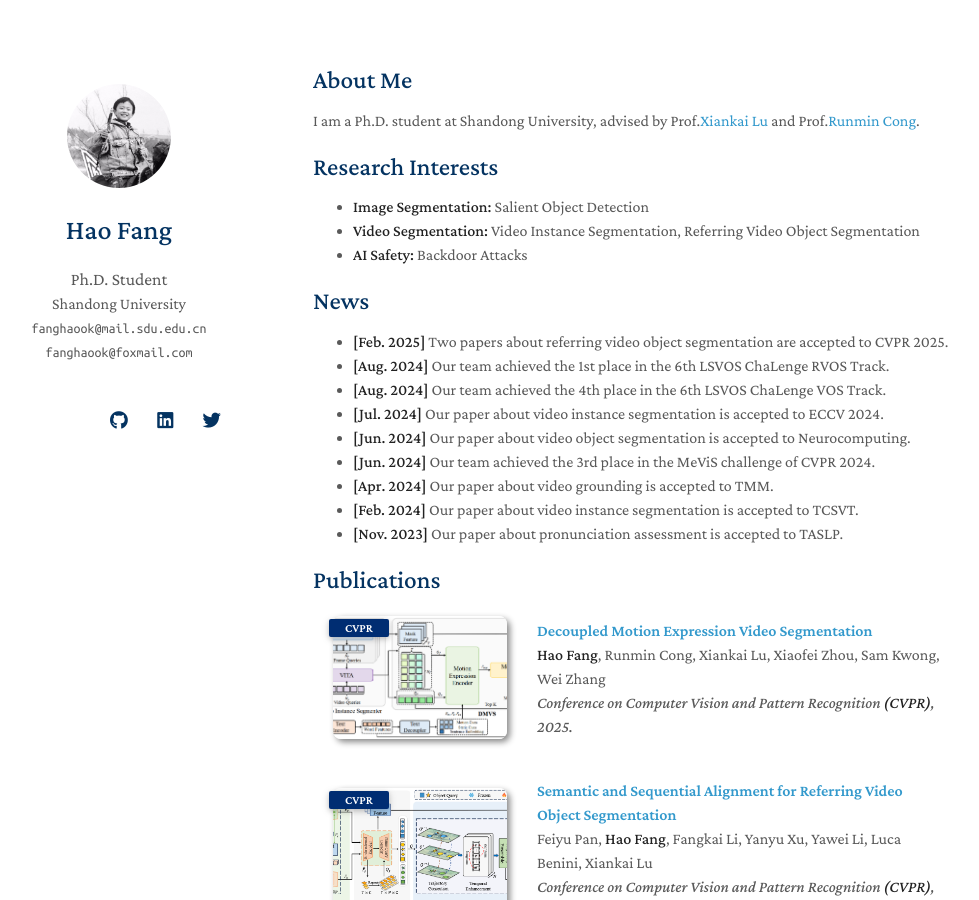
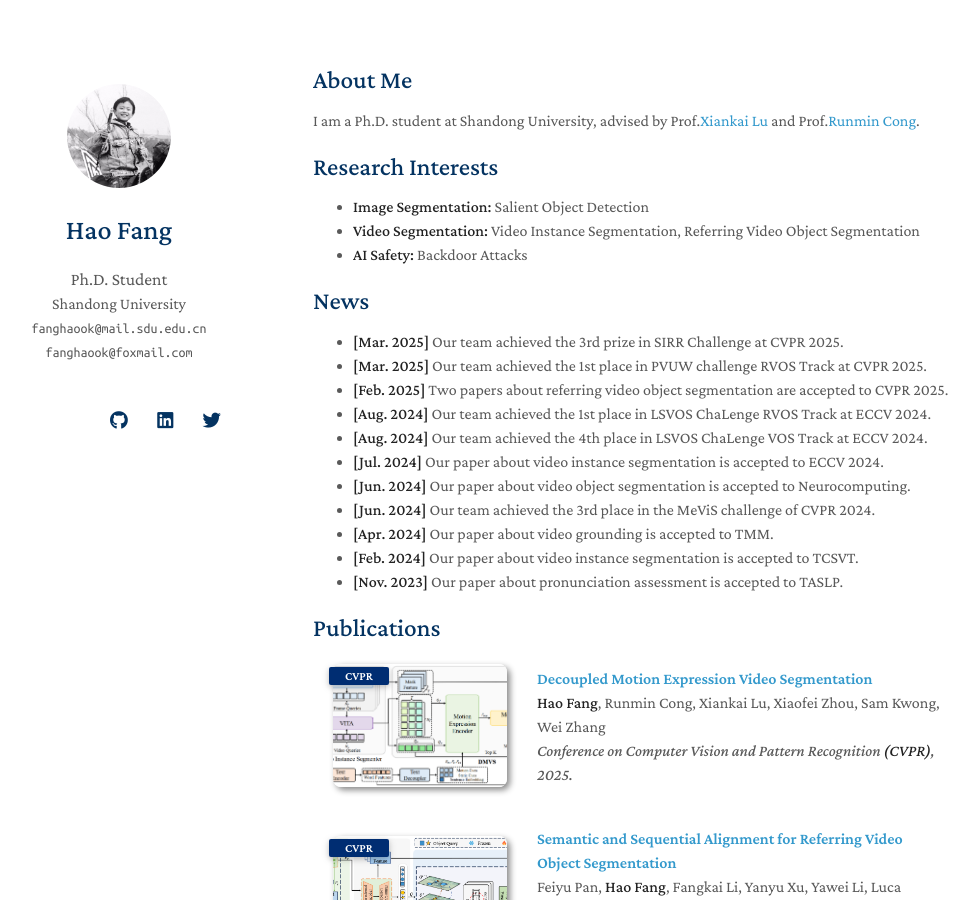
Before and after one commit to fanghaook/fanghaook.github.io, a Jekyll site: the page built from index.md, in a window 1280 px wide and 900 px high. Shown: the whole window, without its empty margins (157-1136 px from the left). Built offline with Jekyll 4.4.1, drawn with Linux system fonts in a browser that asks for light colours; nearby versions of some CDN libraries; a style sheet for code colours, icons or effects is not loaded; our own code applies the rules of GitHub Pages for plain Markdown files; some of the changed text lies outside the part shown.

Commit message:
Update index.md

```diff
--- a/index.md
+++ b/index.md
@@ -13,9 +13,11 @@ I am a Ph.D. student at Shandong University, advised by Prof.[Xiankai Lu](https:
 - **AI Safety:** Backdoor Attacks
 
 ## News
+- **[Mar. 2025]** Our team achieved the 3rd prize in SIRR Challenge at CVPR 2025.
+- **[Mar. 2025]** Our team achieved the 1st place in PVUW challenge RVOS Track at CVPR 2025.
 - **[Feb. 2025]** Two papers about referring video object segmentation are accepted to CVPR 2025.
-- **[Aug. 2024]** Our team achieved the 1st place in the 6th LSVOS ChaLenge RVOS Track.
-- **[Aug. 2024]** Our team achieved the 4th place in the 6th LSVOS ChaLenge VOS Track.
+- **[Aug. 2024]** Our team achieved the 1st place in LSVOS ChaLenge RVOS Track at ECCV 2024.
+- **[Aug. 2024]** Our team achieved the 4th place in LSVOS ChaLenge VOS Track at ECCV 2024.
 - **[Jul. 2024]** Our paper about video instance segmentation is accepted to ECCV 2024.
 - **[Jun. 2024]** Our paper about video object segmentation is accepted to Neurocomputing.
 - **[Jun. 2024]** Our team achieved the 3rd place in the MeViS challenge of CVPR 2024.
@@ -26,6 +28,8 @@ I am a Ph.D. student at Shandong University, advised by Prof.[Xiankai Lu](https:
 {% include_relative _includes/publications.md %}
 
 ## Competitions
+- the 1st place in the 4th PVUW challenge RVOS Track at CVPR 2025.
+- the 3rd prize in the Single Image Reflection Removal (SIRR) in the Wild: An NTIRE Challenge in Conjunction with CVPR 2025.
 - the 1st place in the 6th LSVOS ChaLenge RVOS Track at ECCV 2024
 - the 4th place in the 6th LSVOS ChaLenge VOS Track at ECCV 2024
-- the 3rd Place for MeViS Track in CVPR 2024 PVUW workshop: Motion Expression guided Video Segmentation
+- the 3rd Place in the 3rd PVUW challenge RVOS Track at CVPR 2025.
```
